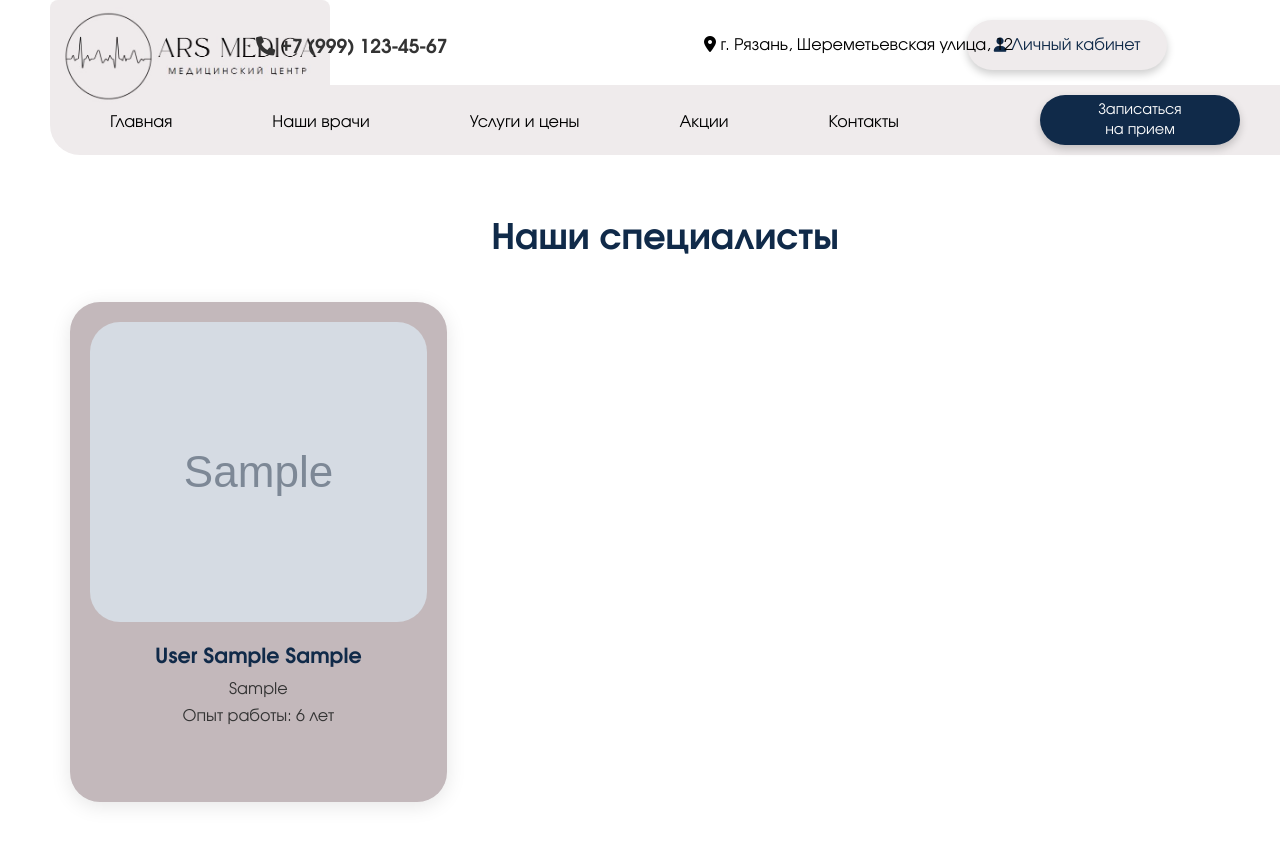
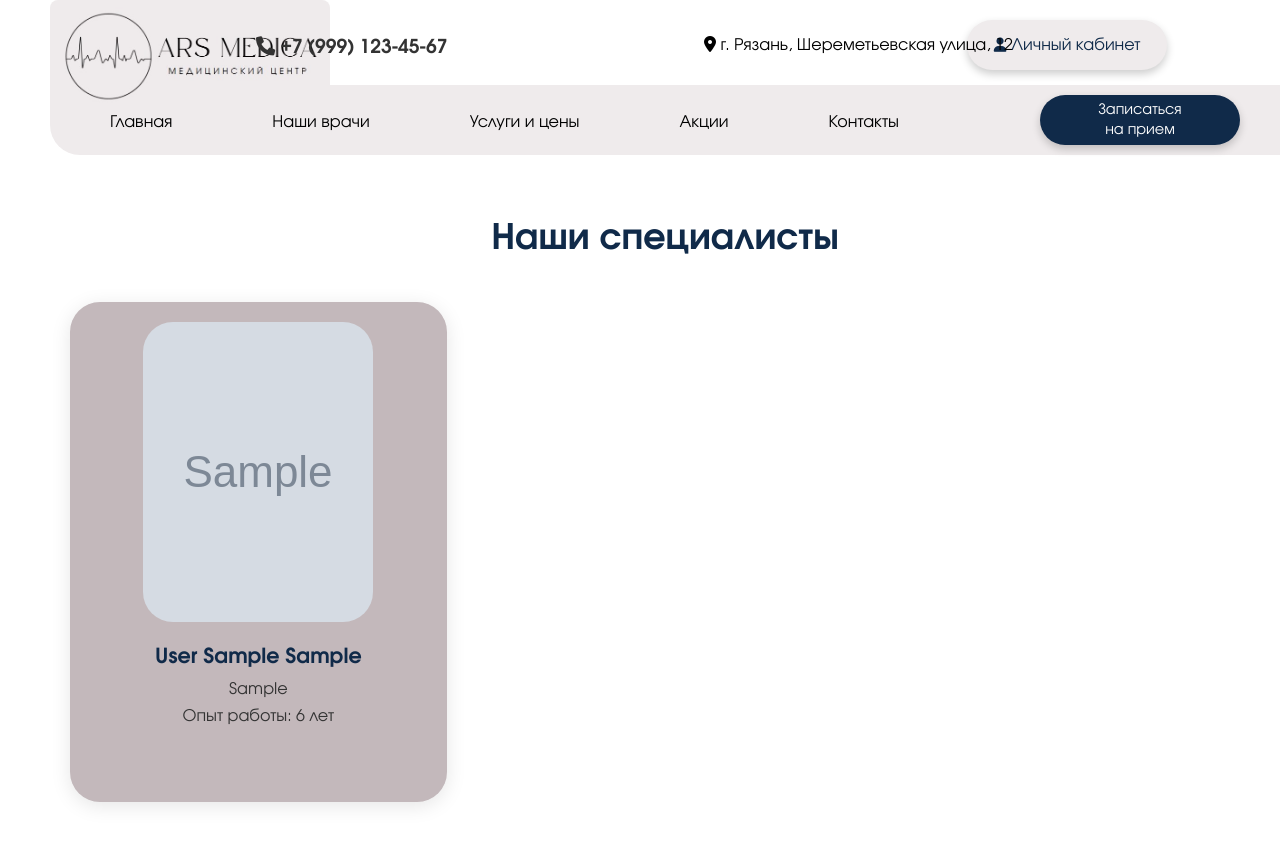
Before and after one commit to Banshee0802/ArsMed, a Django app: page /doctors/ in a window 1280 px wide. Shown: the top 862 px of the page. Run offline with Django 5.2, Linux system fonts and the light colour scheme; tables that the repository leaves empty hold one stand-in row (values such as "Sample post"); grey boxes marked "Sample" are stand-in pictures.

Commit message:
style: коррекция фото в списке врачей

```diff
--- a/core/static/navbar/doctors_list.css
+++ b/core/static/navbar/doctors_list.css
@@ -52,7 +52,7 @@
 }
 
 .doctor-link img{
-    width: 100%;
+    width: 230px;
     border-radius: 30px;
 }
 
```
Also changed, not shown: media/doctors/Sklifosovsky.jpg (added).
